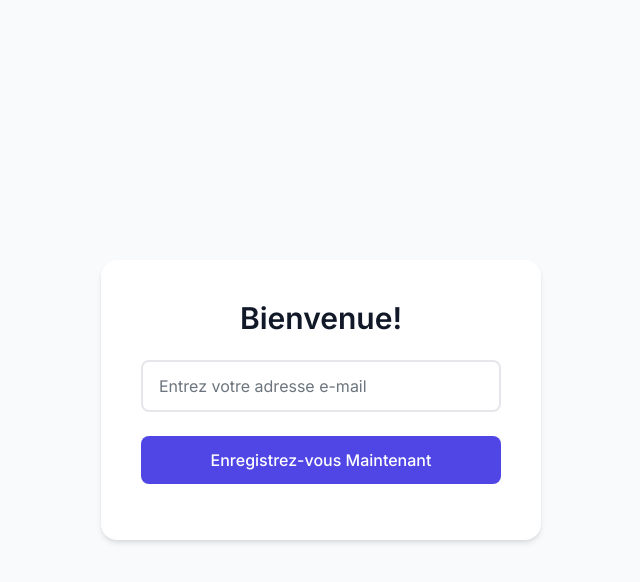
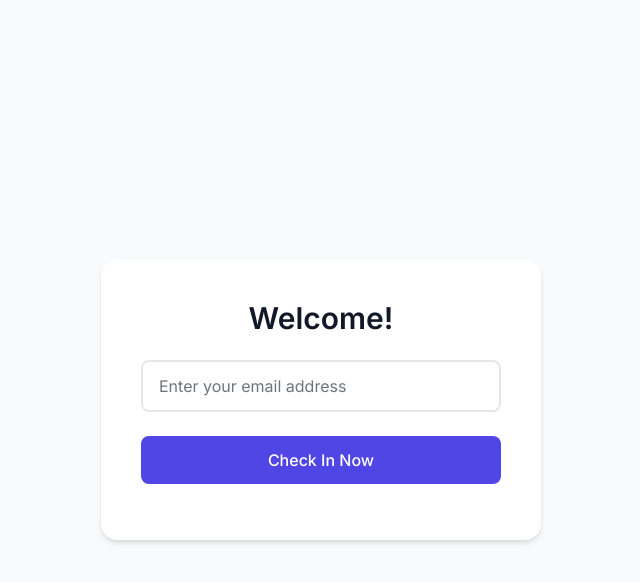
Before and after one commit to Megasley/Attendance-tracker, a Flask app: page / in a window 1280 px wide. Shown: the top 582 px of the page, without its empty margins (319-959 px from the left). Run offline with Flask 3, Linux system fonts and the light colour scheme.

Commit message:
Lusaka bootcamp

```diff
--- a/app/templates/index.html
+++ b/app/templates/index.html
@@ -121,16 +121,16 @@
 <body>
     <div class="container">
         <div class="verification-container">
-            <h2 class="text-center">Bienvenue!</h2>
-            <!-- <p class="subheader">Please checkin with your email</p> -->
+            <h2 class="text-center">Welcome!</h2>
+            <!-- <p class="subheader">Please check in with your email</p> -->
             <form id="verificationForm">
                 <div class="mb-4">
                     <!-- <label for="accessCode" class="form-label text-gray-700 mb-2">Email Address</label> -->
-                    <input type="email" class="form-control" id="accessCode" placeholder="Entrez votre adresse e-mail" required>
+                    <input type="email" class="form-control" id="accessCode" placeholder="Enter your email address" required>
                 </div>
                 <button type="submit" class="btn btn-primary w-100" id="verifyButton">
                     <span class="spinner-border" role="status" aria-hidden="true"></span>
-                    <span class="button-text">Enregistrez-vous Maintenant</span>
+                    <span class="button-text">Check In Now</span>
                 </button>
             </form>
             <div id="result" class="mt-3 text-center"></div>
@@ -151,7 +151,7 @@
             button.disabled = true;
             accessCode.disabled = true;
             spinner.style.display = 'inline-block';
-            buttonText.textContent = 'Vérification de l’e-mail...';
+            buttonText.textContent = 'Verifying email...';
             resultDiv.innerHTML = '';
 
             try {
@@ -166,19 +166,19 @@
                 const data = await response.json();
 
                 if (data.success) {
-                    resultDiv.innerHTML = `<div class="alert alert-success">Bienvenue, ${data.message}!</div>`;
+                    resultDiv.innerHTML = `<div class="alert alert-success">Welcome, ${data.message}!</div>`;
                     accessCode.value = "";
                 } else {
                     resultDiv.innerHTML = `<div class="alert alert-danger">${data.message}</div>`;
                 }
             } catch (error) {
-                resultDiv.innerHTML = "<div class='alert alert-danger'>Oups ! Veuillez vérifier que vous utilisez l’adresse e-mail enregistrée lors de votre inscription, puis réessayez.</div>";
+                resultDiv.innerHTML = "<div class='alert alert-danger'>Oops! Please confirm you're using the email address you registered with, then try again.</div>";
             } finally {
                 // Re-enable form after processing
                 button.disabled = false;
                 accessCode.disabled = false;
                 spinner.style.display = 'none';
-                buttonText.textContent = 'érifier l’e-mail ';
+                buttonText.textContent = 'Verify Email';
             }
         });
     </script>
```
Also changed, not shown: app/sheets.py (+5 -5 lines).
